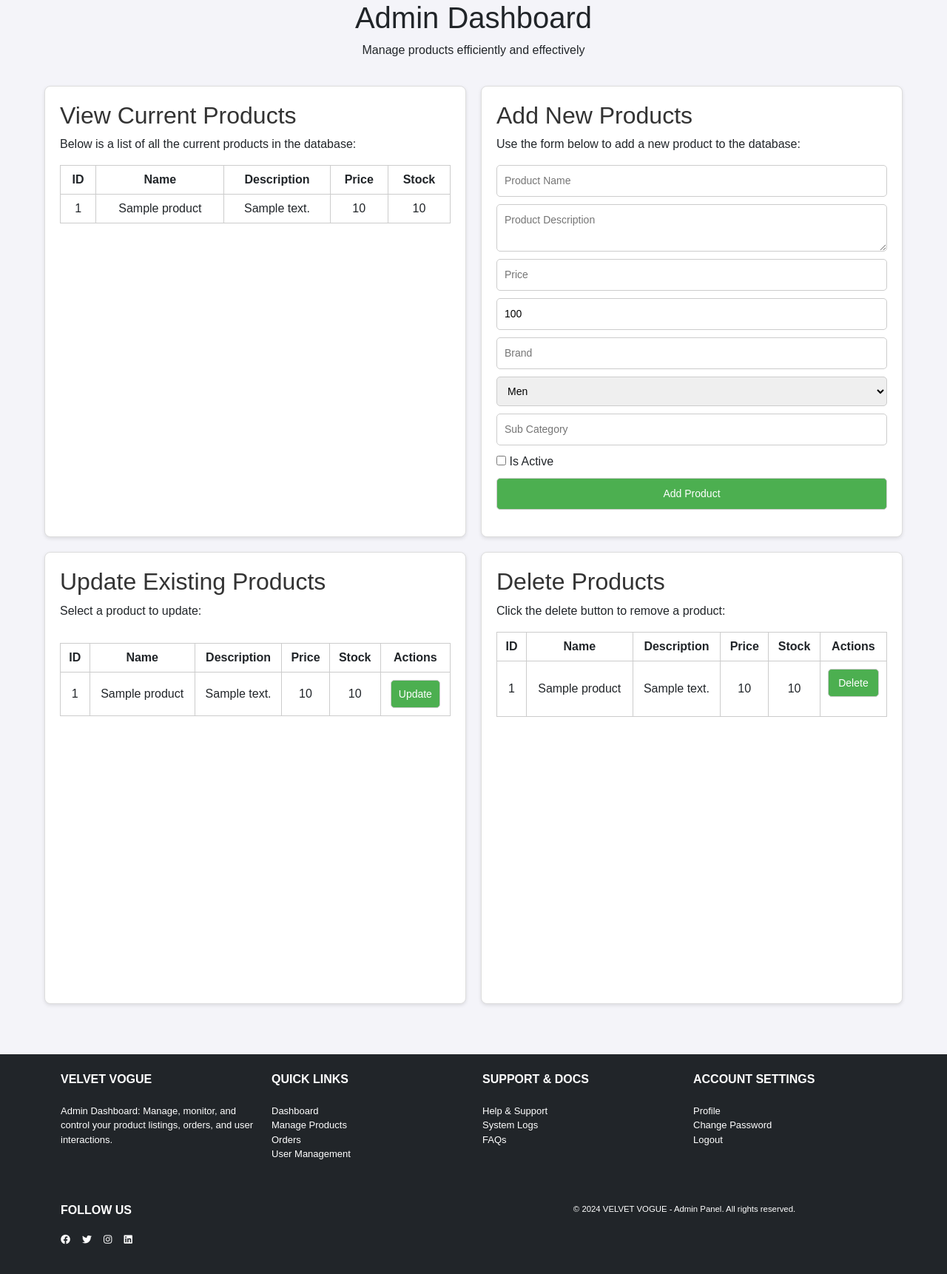
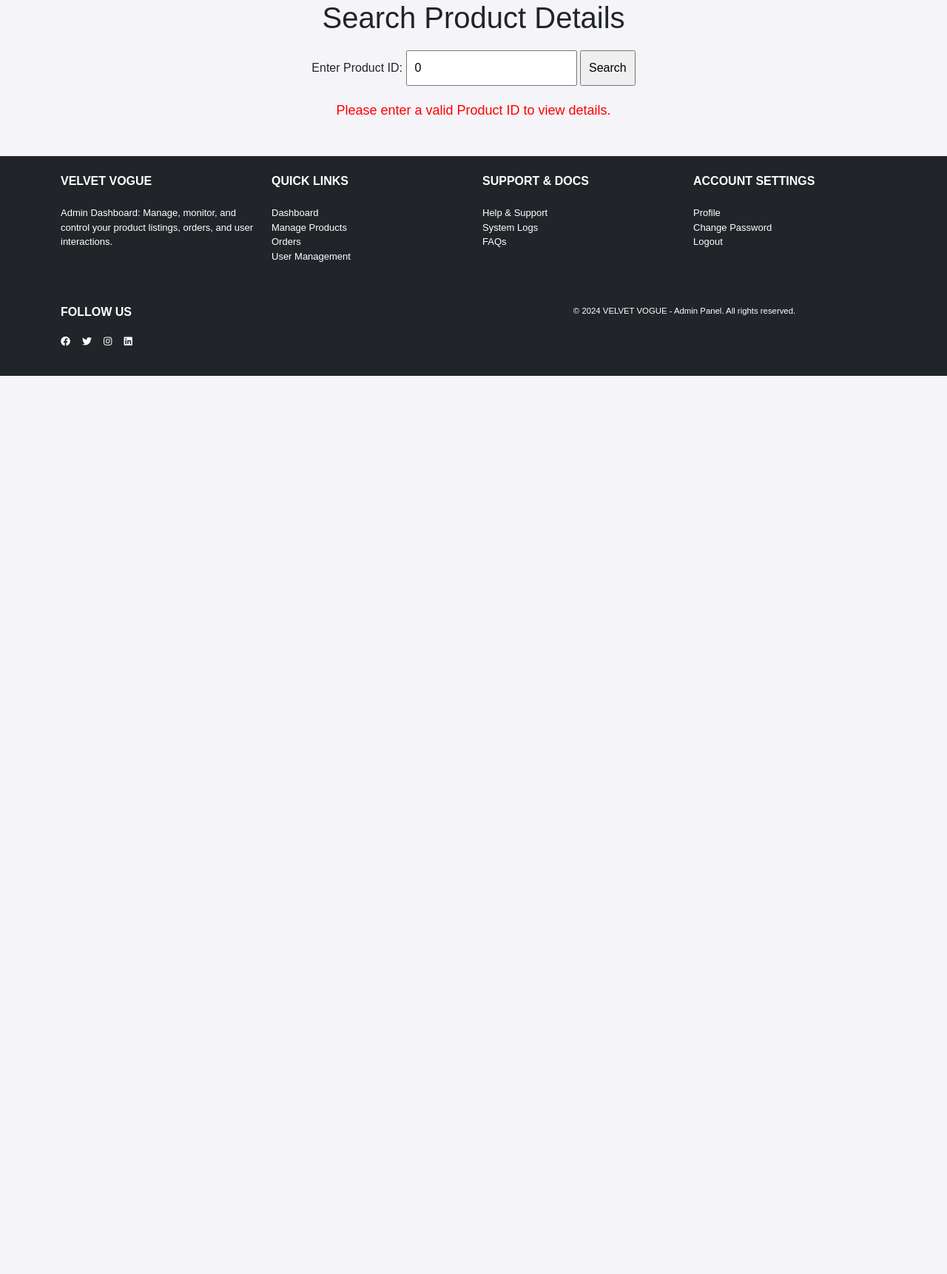
Before and after one commit to kalharatennakoon/velvetvogue, a PHP site: page /velvetvogue/admin/admin-dashboard.php in a window 1280 px wide. Shown: the part 46-1768 px from the top of the page at 74% size. After the commit the page ends 554 px from the top, so only its background shows below. Run offline with PHP 8.4, Linux system fonts and the light colour scheme; tables that the repository leaves empty or names only in its code hold one stand-in row (values such as "Sample post").

Commit message:
filter by product id : works correctly

```diff
--- a/admin/admin-dashboard.php
+++ b/admin/admin-dashboard.php
@@ -1,59 +1,53 @@
 <?php
 // Include required files
 include_once('../config/config.php');
-    $page_title = "Admin Dashboard";
+$page_title = "Product Details";
 include_once('../includes/head-links.php');
 
-    // Function to handle insertions, deletions, and updates
-    function handlePostRequest($conn) {
-        // Add product
-        if (isset($_POST['add_product'])) {
-            $name = mysqli_real_escape_string($conn, $_POST['name']);
-            $description = mysqli_real_escape_string($conn, $_POST['description']);
-            $price = $_POST['price'];
-            $stock = $_POST['stock'];
-            $brand = mysqli_real_escape_string($conn, $_POST['brand']);
-            $category = $_POST['category'];
-            $sub_category = mysqli_real_escape_string($conn, $_POST['sub_category']);
-            $created_at = date('Y-m-d H:i:s');
-            $updated_at = date('Y-m-d H:i:s');
-            $is_active = isset($_POST['is_active']) ? 1 : 0;
+// Handle product ID from the form or URL
+$product_id = isset($_POST['product-id']) ? intval($_POST['product-id']) : (isset($_GET['product-id']) ? intval($_GET['product-id']) : 0);
 
-            $query = "INSERT INTO products (name, description, price, stock, brand, category, sub_category, created_at, updated_at, is_active)
-                    VALUES ('$name', '$description', '$price', '$stock', '$brand', '$category', '$sub_category', '$created_at', '$updated_at', '$is_active')";
-            mysqli_query($conn, $query);
+// If no product ID is provided, set a default or show a message
+if ($product_id === 0) {
+    $no_product_message = "Please enter a valid Product ID to view details.";
 }
 
-        // Delete product (and related data)
-        if (isset($_POST['delete_product'])) {
-            $product_id = $_POST['product_id'];
-            mysqli_query($conn, "DELETE FROM product_images WHERE product_id = '$product_id'");
-            mysqli_query($conn, "DELETE FROM product_sizes WHERE product_id = '$product_id'");
-            mysqli_query($conn, "DELETE FROM product_colors WHERE product_id = '$product_id'");
-            mysqli_query($conn, "DELETE FROM product_materials WHERE product_id = '$product_id'");
-            mysqli_query($conn, "DELETE FROM products WHERE product_id = '$product_id'");
+// Fetch product data for the given product ID
+$query_product = "
+    SELECT *
+    FROM products
+    WHERE product_id = $product_id
+";
+$result_product = mysqli_query($conn, $query_product);
+$product = mysqli_fetch_assoc($result_product);
+
+// If no product is found, show a message
+if ($product_id !== 0 && !$product) {
+    $no_product_message = "No product found with ID = $product_id.";
 }
 
-        // Update product (dummy logic for now)
-        if (isset($_POST['update_product'])) {
-            $product_id = $_POST['product_id'];
-            $name = mysqli_real_escape_string($conn, $_POST['name']);
-            $description = mysqli_real_escape_string($conn, $_POST['description']);
-            $price = $_POST['price'];
-            $stock = $_POST['stock'];
+// Fetch colors, sizes, materials, and images for the product
+$query_attributes = "
+    SELECT
+        GROUP_CONCAT(DISTINCT pc.color) AS colors,
+        GROUP_CONCAT(DISTINCT ps.size) AS sizes,
+        GROUP_CONCAT(DISTINCT pm.material) AS materials,
+        GROUP_CONCAT(DISTINCT pi.image_url) AS image_urls
+    FROM products p
+    LEFT JOIN product_colors pc ON p.product_id = pc.product_id
+    LEFT JOIN product_sizes ps ON p.product_id = ps.product_id
+    LEFT JOIN product_materials pm ON p.product_id = pm.product_id
+    LEFT JOIN product_images pi ON p.product_id = pi.product_id
+    WHERE p.product_id = $product_id
+";
+$result_attributes = mysqli_query($conn, $query_attributes);
+$attributes = mysqli_fetch_assoc($result_attributes);
 
-            $query = "UPDATE products
-                    SET name = '$name', description = '$description', price = '$price', stock = '$stock', updated_at = NOW()
-                    WHERE product_id = '$product_id'";
-            mysqli_query($conn, $query);
-        }
-    }
-
-    // Handle POST requests
-    handlePostRequest($conn);
-
-    // Fetch all products
-    $products_result = mysqli_query($conn, "SELECT * FROM products");
+// Parse attributes
+$colors = $attributes['colors'] ? explode(',', $attributes['colors']) : [];
+$sizes = $attributes['sizes'] ? explode(',', $attributes['sizes']) : [];
+$materials = $attributes['materials'] ? explode(',', $attributes['materials']) : [];
+$image_urls = $attributes['image_urls'] ? explode(',', $attributes['image_urls']) : [];
 ?>
 
 <!DOCTYPE html>
@@ -61,6 +55,7 @@
 <head>
     <meta charset="UTF-8">
     <meta name="viewport" content="width=device-width, initial-scale=1.0">
+    <title><?php echo $page_title; ?></title>
     <style>
         body {
             font-family: Arial, sans-serif;
@@ -70,64 +65,20 @@
             background-color: #f4f4f9;
         }
 
-        header {
-            background-color: #4CAF50;
-            color: white;
+        form {
+            margin: 20px auto;
             text-align: center;
-            padding: 10px 0;
         }
 
-        main {
-            display: grid;
-            grid-template-columns: repeat(2, 1fr);
-            grid-template-rows: repeat(2, 1fr);
-            gap: 20px;
-            padding: 20px;
-            max-width: 1200px;
-            margin: auto;
-        }
-
-        section {
-            background: white;
-            border: 1px solid #ddd;
-            border-radius: 8px;
-            box-shadow: 0 2px 5px rgba(0, 0, 0, 0.1);
-            padding: 20px;
-        }
-
-        section h2 {
-            margin-top: 0;
-            color: #333;
-        }
-
-        form {
-            display: flex;
-            flex-direction: column;
-            gap: 10px;
-        }
-
-        input, textarea, select, button {
+        input[type="text"], input[type="submit"] {
             padding: 10px;
-            font-size: 14px;
-            border: 1px solid #ccc;
-            border-radius: 5px;
-        }
-
-        button {
-            background-color: #4CAF50;
-            color: white;
-            cursor: pointer;
-            transition: background-color 0.3s;
-        }
-
-        button:hover {
-            background-color: #45a049;
+            font-size: 16px;
         }
 
         table {
             width: 100%;
             border-collapse: collapse;
-            margin-top: 15px;
+            margin-top: 20px;
         }
 
         table, th, td {
@@ -138,139 +89,89 @@
             padding: 10px;
             text-align: center;
         }
+
+        img {
+            width: 100px;
+            height: auto;
+        }
+
+        .message {
+            text-align: center;
+            color: red;
+            font-size: 18px;
+            margin: 20px;
+        }
     </style>
 </head>
 <body>
 
-    <!-- header -->
+<!-- Header -->
 <?php include '../includes/admin-header.php'; ?>
 
-    <div style="display: flex; justify-content: center; align-items: center;">
-        <h1>Admin Dashboard</h1>
-    </div>
-    <div style="display: flex; justify-content: center; align-items: center;">
-        <p>Manage products efficiently and effectively</p>
+<div style="text-align: center;">
+    <h1>Search Product Details</h1>
 </div>
 
+<!-- Search Form -->
+<form method="POST" action="admin-dashboard.php">
+    <label for="product-id">Enter Product ID:</label>
+    <input type="text" id="product-id" name="product-id" placeholder="e.g., 1" value="<?php echo htmlspecialchars($product_id); ?>">
+    <input type="submit" value="Search">
+</form>
 
 <main>
-        <!-- Section: View Current Products -->
+    <!-- Display Message if no product is found -->
+    <?php if (isset($no_product_message)): ?>
+        <div class="message"><?php echo $no_product_message; ?></div>
+    <?php else: ?>
+        <!-- Combined Table -->
         <section>
-            <h2>View Current Products</h2>
-            <p>Below is a list of all the current products in the database:</p>
+            <h2>Product Details and Attributes</h2>
             <table>
                 <tr>
-                    <th>ID</th>
+                    <th>Product ID</th>
                     <th>Name</th>
                     <th>Description</th>
                     <th>Price</th>
                     <th>Stock</th>
+                    <th>Brand</th>
+                    <th>Category</th>
+                    <th>Sub Category</th>
+                    <th>Colors</th>
+                    <th>Sizes</th>
+                    <th>Materials</th>
+                    <th>Images</th>
+                    <th>Created At</th>
+                    <th>Updated At</th>
+                    <th>Active</th>
                 </tr>
-                <?php while ($product = mysqli_fetch_assoc($products_result)): ?>
                 <tr>
                     <td><?php echo $product['product_id']; ?></td>
                     <td><?php echo $product['name']; ?></td>
                     <td><?php echo $product['description']; ?></td>
                     <td><?php echo $product['price']; ?></td>
                     <td><?php echo $product['stock']; ?></td>
+                    <td><?php echo $product['brand']; ?></td>
+                    <td><?php echo $product['category']; ?></td>
+                    <td><?php echo $product['sub_category']; ?></td>
+                    <td><?php echo implode('<br>', $colors); ?></td>
+                    <td><?php echo implode('<br>', $sizes); ?></td>
+                    <td><?php echo implode('<br>', $materials); ?></td>
+                    <td>
+                        <?php foreach ($image_urls as $image_url): ?>
+                            <img src="<?php echo BASE_URL . '/' . $image_url; ?>" alt="Product Image"><br>
+                        <?php endforeach; ?>
+                    </td>
+                    <td><?php echo $product['created_at']; ?></td>
+                    <td><?php echo $product['updated_at']; ?></td>
+                    <td><?php echo $product['is_active'] ? 'Yes' : 'No'; ?></td>
                 </tr>
-                <?php endwhile; ?>
             </table>
         </section>
-
-        <!-- Section: Add New Products -->
-        <section>
-            <h2>Add New Products</h2>
-            <p>Use the form below to add a new product to the database:</p>
-            <form method="POST">
-                <input type="text" name="name" placeholder="Product Name" required>
-                <textarea name="description" placeholder="Product Description" required></textarea>
-                <input type="number" name="price" placeholder="Price" required>
-                <input type="number" name="stock" placeholder="Stock" value="100" required>
-                <input type="text" name="brand" placeholder="Brand" required>
-                <select name="category">
-                    <option value="Men">Men</option>
-                    <option value="Women">Women</option>
-                    <option value="Kids">Kids</option>
-                    <option value="Promotion">Promotion</option>
-                    <option value="New Arrivals">New Arrivals</option>
-                </select>
-                <input type="text" name="sub_category" placeholder="Sub Category">
-                <label>
-                    <input type="checkbox" name="is_active"> Is Active
-                </label>
-                <button type="submit" name="add_product">Add Product</button>
-            </form>
-        </section>
-
-        <!-- Section: Update Products -->
-        <section>
-            <h2>Update Existing Products</h2>
-            <p>Select a product to update:</p>
-            <form method="POST">
-                <table>
-                    <tr>
-                        <th>ID</th>
-                        <th>Name</th>
-                        <th>Description</th>
-                        <th>Price</th>
-                        <th>Stock</th>
-                        <th>Actions</th>
-                    </tr>
-                    <?php
-                    $products_result = mysqli_query($conn, "SELECT * FROM products");
-                    while ($product = mysqli_fetch_assoc($products_result)): ?>
-                        <tr>
-                            <td><?php echo $product['product_id']; ?></td>
-                            <td><?php echo $product['name']; ?></td>
-                            <td><?php echo $product['description']; ?></td>
-                            <td><?php echo $product['price']; ?></td>
-                            <td><?php echo $product['stock']; ?></td>
-                            <td>
-                                <button type="submit" name="update_product" value="<?php echo $product['product_id']; ?>">Update</button>
-                            </td>
-                        </tr>
-                    <?php endwhile; ?>
-                </table>
-            </form>
-        </section>
-
-        <!-- Section: Delete Products -->
-        <section>
-            <h2>Delete Products</h2>
-            <p>Click the delete button to remove a product:</p>
-            <table>
-                <tr>
-                    <th>ID</th>
-                    <th>Name</th>
-                    <th>Description</th>
-                    <th>Price</th>
-                    <th>Stock</th>
-                    <th>Actions</th>
-                </tr>
-                <?php
-                $products_result = mysqli_query($conn, "SELECT * FROM products");
-                while ($product = mysqli_fetch_assoc($products_result)): ?>
-                    <tr>
-                        <td><?php echo $product['product_id']; ?></td>
-                        <td><?php echo $product['name']; ?></td>
-                        <td><?php echo $product['description']; ?></td>
-                        <td><?php echo $product['price']; ?></td>
-                        <td><?php echo $product['stock']; ?></td>
-                        <td>
-                            <form method="POST">
-                                <input type="hidden" name="product_id" value="<?php echo $product['product_id']; ?>">
-                                <button type="submit" name="delete_product">Delete</button>
-                            </form>
-                        </td>
-                    </tr>
-                <?php endwhile; ?>
-            </table>
-        </section>
-
+    <?php endif; ?>
 </main>
 
-    <!-- footer -->
+<!-- Footer -->
 <?php include '../includes/admin-footer.php'; ?>
 
 </body>
```
Lines whose indentation alone changed are shown as unchanged.
